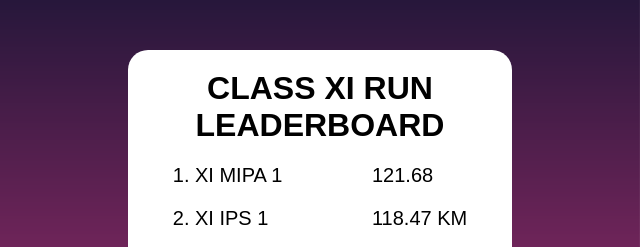
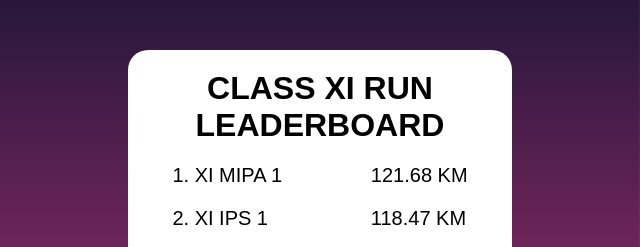
Before and after one commit to nefritmahardika/neority, a plain HTML site: page chart/chart.html in a window 1280 px wide. Shown: the top 247 px of the page, 640-1280 px from the left. Drawn offline with nearby package versions, Linux system fonts and the light colour scheme; files that its build step writes are made by us from their sources; a web font is replaced by a local one.

Commit message:
Update chart.html

```diff
--- a/chart/chart.html
+++ b/chart/chart.html
@@ -67,7 +67,7 @@
          <p>10. -</p>
         </div>
         <div class="km">
-         <p>121.68</p>
+         <p>121.68 KM</p>
          <p>118.47 KM</p>
          <p>88.72 KM</p>
          <p>61.52 KM</p>
```
